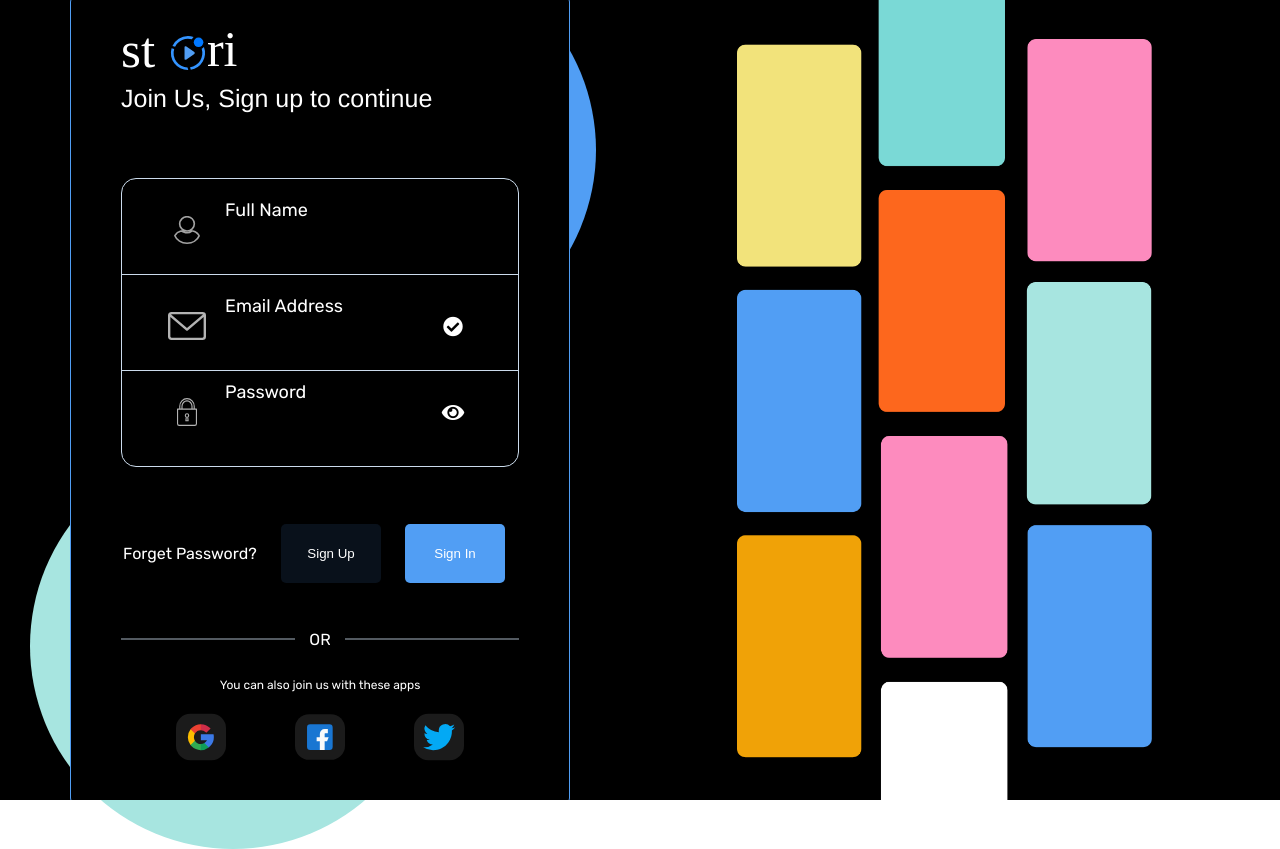
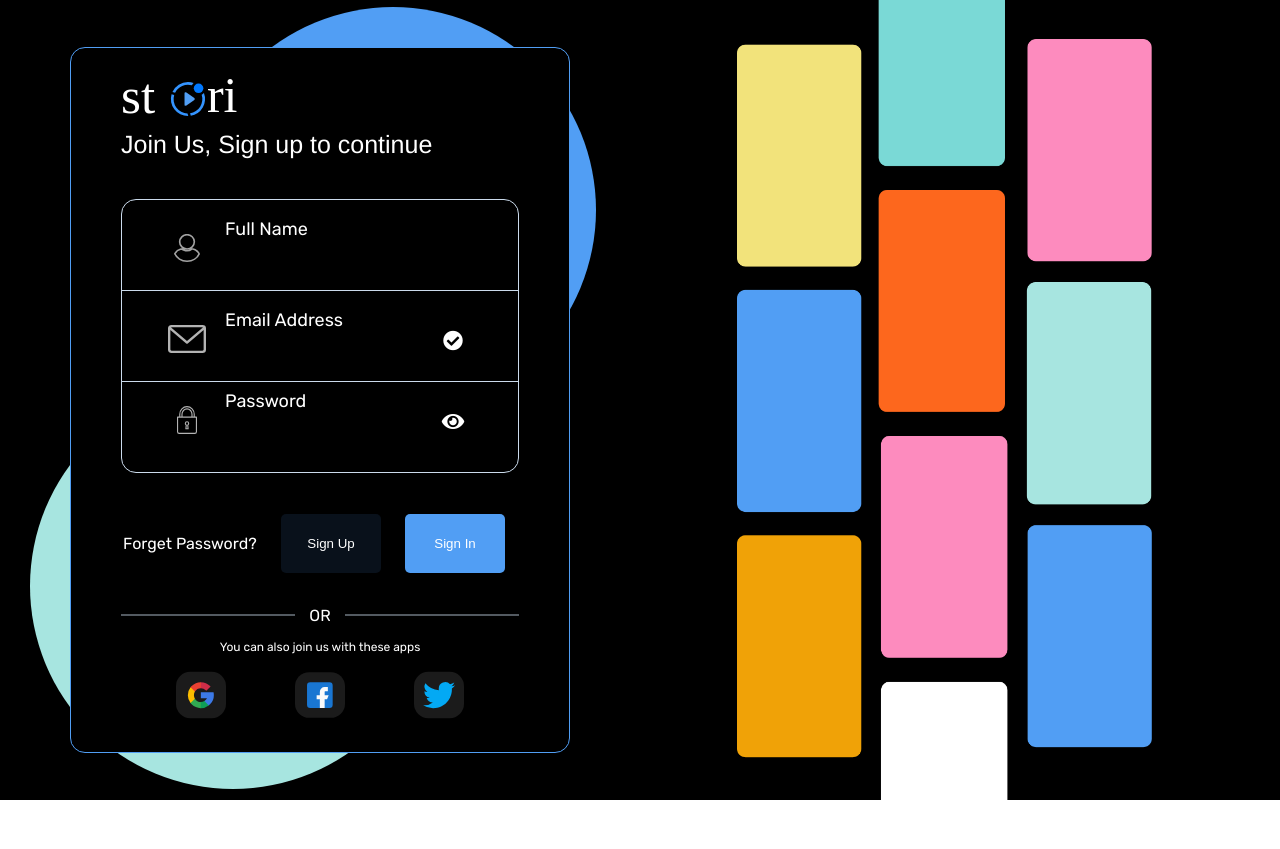
Before and after one commit to augustineoliver/Stori, a Vue app: page /sign-up in a window 1280 px wide. After the commit the page ends 800 px from the top, so only its background shows below. Built offline with nearby package versions, Linux system fonts and the light colour scheme.

Commit message:
Login Page

```diff
--- a/public/styles.css
+++ b/public/styles.css
@@ -5,4 +5,6 @@ html, body {
     margin: 0;
     padding: 0;
     box-sizing: border-box;
+    height: 100vh;
+    overflow: hidden;
 }
--- a/src/views/auth/Login.vue
+++ b/src/views/auth/Login.vue
@@ -1,5 +1,5 @@
 <template>
-<div class="main">
+<div class="loginMain">
   <div class="left">
     <div>
       <img class="abstractImage" src="../../assets/images/login/Ellipse 140.png" height="406" width="406" alt=""/>
@@ -92,7 +92,12 @@ export default {
       }
       axios.post(`${this.baseUrl}auth/login`, payload).then(res => {
         console.log(res.data);
-        router.push('editor')
+        if (res.data.data) {
+          localStorage.setItem('authToken', res.data.data.accessToken)
+          router.push('editor')
+        } else {
+          console.log(res.data.message)
+        }
       })
     }
   }
@@ -100,7 +105,7 @@ export default {
 </script>
 
 <style lang="scss">
-.main {
+.loginMain {
   background: black;
   width: 100%;
   height: 100vh;
@@ -136,7 +141,7 @@ export default {
     .loginBox {
       width: 500px;
       height: auto;
-      padding: 50px;
+      padding: 2vh 50px;
       border-radius: 15px;
       border: 1px solid #519EF4;
       box-sizing: border-box;
@@ -155,7 +160,7 @@ export default {
         border: 1px solid #CBDBEC;
         display: flex;
         flex-direction: column;
-        margin-top: 73px;
+        margin-top: 5vh;
 
         .email {
           padding: 25px 35px 15px 35px;
@@ -171,7 +176,7 @@ export default {
           justify-content: space-between;
           align-items: center;
           background: rgba(0,0,0,0);
-          height: 55px;
+          height: 50px;
           :first-child {
             width: 60px;
             text-align: center;
@@ -236,7 +241,7 @@ export default {
         display: flex;
         justify-content: space-between;
         align-items: center;
-        margin-top: 60px;
+        margin-top: 4vh;
         padding: 5px 2px;
 
         .signIn {
--- a/src/views/auth/SignUp.vue
+++ b/src/views/auth/SignUp.vue
@@ -110,7 +110,10 @@ export default {
       }
       axios.post(`${this.baseUrl}auth/register`, payload).then(res => {
         console.log(res.data);
-        router.push('editor')
+        if (res.data.data) {
+          localStorage.setItem('authToken', res.data.data.accessToken)
+          router.push('editor')
+        }
       })
     }
   }
@@ -121,12 +124,12 @@ export default {
 .main {
   background: black;
   width: 100%;
-  height: 100vh;
+  height: 100%;
   margin: 0;
   padding: 0;
   box-sizing: border-box;
   display: flex;
-  overflow: hidden!important;
+  overflow-y: hidden!important;
   justify-content: space-between;
   color: white;
 
@@ -135,6 +138,8 @@ export default {
     justify-content: center;
     align-items: center;
     min-width: 50%;
+    max-height: 100%;
+    overflow: hidden;
     width: max-content;
 
     .abstractImage {
@@ -154,7 +159,7 @@ export default {
     .loginBox {
       width: 500px;
       height: auto;
-      padding: 30px 50px;
+      padding: 2vh 50px;
       border-radius: 15px;
       border: 1px solid #519EF4;
       box-sizing: border-box;
@@ -173,7 +178,7 @@ export default {
         border: 1px solid #CBDBEC;
         display: flex;
         flex-direction: column;
-        margin-top: 65px;
+        margin-top: 5vh;
 
         .email {
           padding: 25px 35px 15px 35px;
@@ -189,7 +194,7 @@ export default {
           justify-content: space-between;
           align-items: center;
           background: rgba(0,0,0,0);
-          height: 55px;
+          height: 50px;
           :first-child {
             width: 60px;
             text-align: center;
@@ -254,7 +259,7 @@ export default {
         display: flex;
         justify-content: space-between;
         align-items: center;
-        margin-top: 40px;
+        margin-top: 3vh;
         padding: 5px 2px;
 
         .signIn {
@@ -283,7 +288,7 @@ export default {
       .or {
         display: flex;
         justify-content: center;
-        margin: 30px 0;
+        margin: 2vh 0;
 
         hr {
           width: 100%;
@@ -293,7 +298,7 @@ export default {
           position: absolute;
           background: black;
           width: 50px;
-          height: 50px;
+          height: 30px;
           text-align: center;
         }
       }
@@ -305,7 +310,7 @@ export default {
       }
 
       .socialLogin {
-        margin: 20px;
+        margin: 2vh 20px;
         display: flex;
         justify-content: space-around;
 
```
Also changed, not shown: 1 other file (tests, documents, lock files or other folders).
